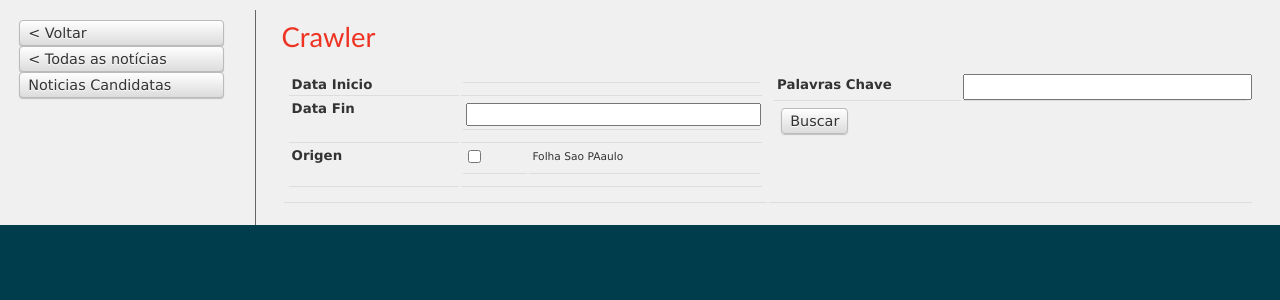
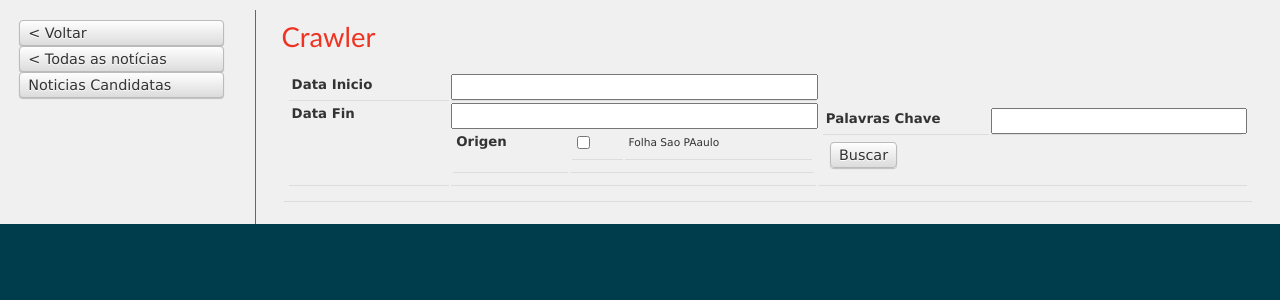
Before and after one commit to pcalcina/news-analyser, a CakePHP app: the page made by app/View/News/crawler.ctp in a window 1280 px wide. Shown: the part 26-326 px from the top of the page. Run offline with PHP 8.4 and a stand-in for CakePHP, Linux system fonts and the light colour scheme; the template is opened without the code that fills it, so the values that code supplies are empty; some libraries are stand-ins or nearby versions.

Commit message:
Fixing crawler

```diff
--- a/app/View/News/crawler.ctp
+++ b/app/View/News/crawler.ctp
@@ -24,7 +24,7 @@ $this->Html->script('jquery-2.1.1.min.js',array('inline'=>false)); ?>
 
     $(document).ready(function () {
         addDatePicker($('.datepicker'));
-        addDate();
+        //addDate();
         //$(".annotation-group").tablesorter();
 
     });
@@ -37,9 +37,7 @@ $this->Html->script('jquery-2.1.1.min.js',array('inline'=>false)); ?>
             autoclose: true,
             changeMonth: true,
             changeYear: true,
-            minDate: '2012-01-01',
-            maxDate: '2014-12-01',
-            defaultDate: <?php echo date("Y-m-d")?>,
+            defaultDate: '<?php echo date("Y-m-d")?>',
             todayHighlight: true,
             regional: $.datepicker.regional['pt_BR']
         });
@@ -57,18 +55,6 @@ $this->Html->script('jquery-2.1.1.min.js',array('inline'=>false)); ?>
     function addBold(element) {
         var currentLabel = element.html();
         element.html('<b>' + currentLabel + '</b>');
-    }
-
-    function addDate(){
-
-        var inputTextBox = $('<input>').val();
-        //$('#data1').append(inputTextBox);
-        console.log($('#data1'));
-
-        //inputTextBox.addClass('datepicker');
-        //addDatePicker(inputTextBox);
-        //inputTextBox.datepicker({defaultDate: < ?php echo date("Y-m-d")?>});
-        //return inputTextBox;
     }
 
     function crawlear(){
@@ -97,11 +83,15 @@ $this->Html->script('jquery-2.1.1.min.js',array('inline'=>false)); ?>
                     <tbody>
                     <tr>
                         <td style="font-size: 10pt;" class="label"><b>Data Inicio</b></td>
-                        <td style="padding: 0px; vertical-align: middle;" class="value"><table style="font-size: 8pt;"><tbody><tr><td colspan="2"><div id="date1"></div></td></tr></tbody></table></td>
+                        <td style="padding: 0px; vertical-align: middle;" class="value">
+                            <input class='datepicker' id='date1'>
+                        </td>
                     </tr>
                     <tr>
                         <td style="font-size: 10pt;" class="label"><b>Data Fin</b>&nbsp;</td>
-                        <td style="padding: 0px; vertical-align: middle;" class="value"><table style="font-size: 8pt;"><tbody><tr><td colspan="2"><input class='datapicker' id='date2'></td></tr></tbody></table></td>
+                        <td style="padding: 0px; vertical-align: middle;" class="value"><table style="font-size: 8pt;">
+                            <input class='datepicker' id='date2'>
+                        </td>
                     </tr>
                     <tr>
                         <td style="font-size: 10pt;" class="label"><b>Origen</b>&nbsp;</td>
```
